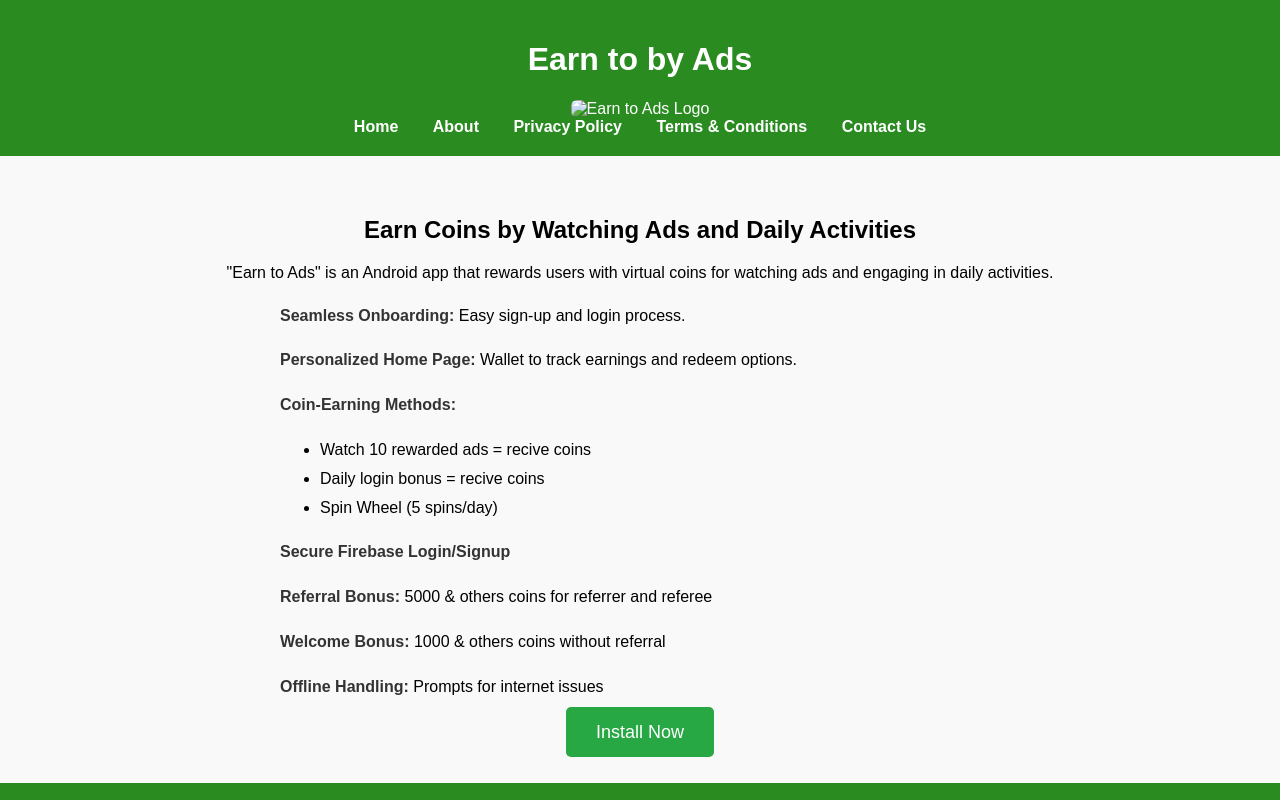
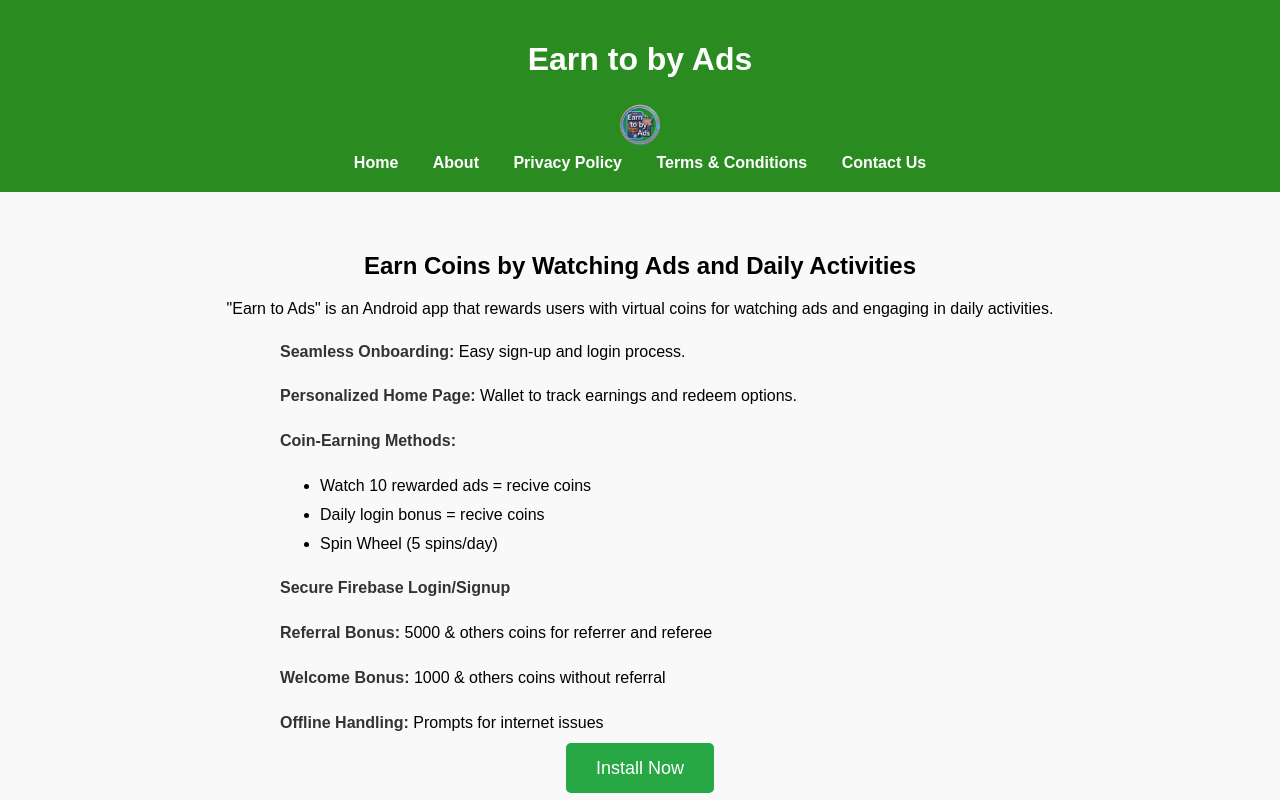
Before and after one commit to Fleepzonsoftech/Earn-to-by-Ads, a plain HTML site: page index.html in a window 1280 px wide. Shown: the top 800 px of the page. Drawn offline with Linux system fonts and the light colour scheme; files that its build step writes are made by us from their sources.

Commit message:
Update index.html

```diff
--- a/index.html
+++ b/index.html
@@ -34,7 +34,7 @@
 
   <h1>Earn to by Ads</h1>
 
-      <img src="images/logo.png" alt="Earn to Ads Logo" class="logo-left">
+      <img src="logo.png" alt="Earn to Ads Logo" class="logo-left">
 
 
   <nav>
```
